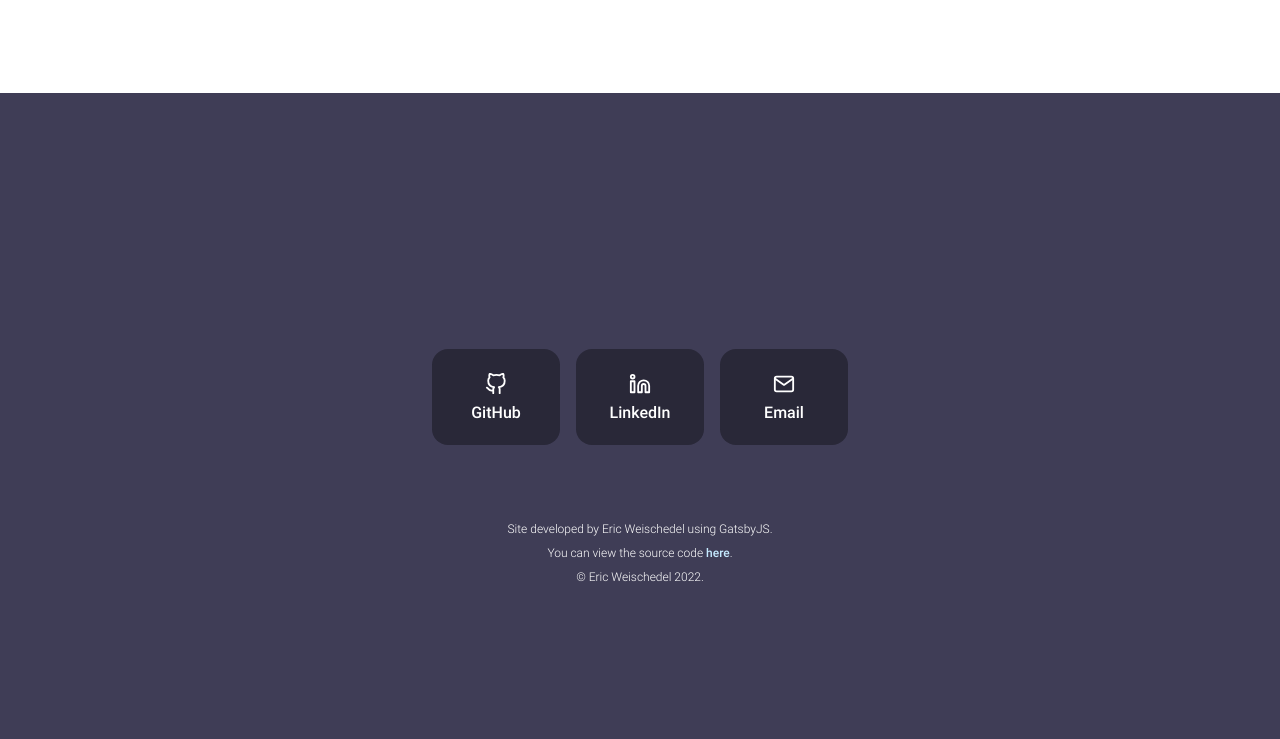
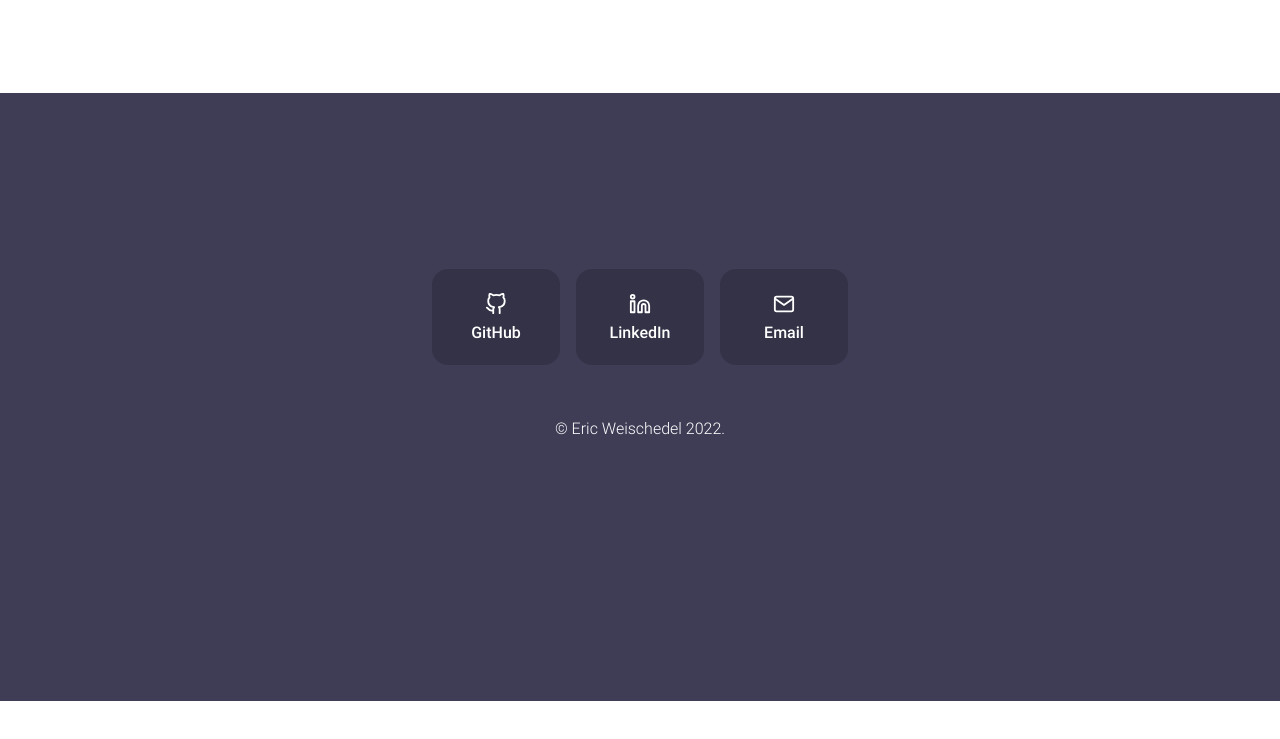
Before and after one commit to eric-weischedel/ericweischedel.com, a Gatsby site: page / in a window 1280 px wide. Shown: the part 711-1450 px from the top of the page. After the commit the page ends 1412 px from the top, so only its background shows below. Built offline with nearby package versions, Linux system fonts and the light colour scheme; Gatsby itself is replaced by a stand-in of ours.

Commit message:
Fix footer

```diff
--- a/src/components/footer.js
+++ b/src/components/footer.js
@@ -9,10 +9,6 @@ const Footer = () => (
       <li><a href="mailto:yshuttle@gmail.com"><Mail color="#fff" size={22} strokeWidth={2} /><span>Email</span></a></li>
     </ul>
     <p className="paragraph">
-      Site developed by Eric Weischedel using GatsbyJS.
-      <br />
-      You can view the source code <a href="https://github.com/eric-weischedel/ericweischedel.com" target="_blank" rel="noreferrer">here</a>.
-      <br />
       © Eric Weischedel {(new Date()).getFullYear()}.
     </p>
   </footer>
--- a/src/styles/layout/footer.scss
+++ b/src/styles/layout/footer.scss
@@ -4,7 +4,7 @@ footer {
   justify-content: center;
   align-items: center;
   margin-top: 6em;
-  padding-top: 15em;
+  padding-top: 10em;
   padding-bottom: 15em;
   background-color: #3F3D56;
 
@@ -38,7 +38,7 @@ footer {
       height: 6em;
       margin: 1em 0.5em 0em 0.5em;
       border-radius: 1em;
-      background-color: #292838;
+      background-color: #333246;
     }
 
     a:hover {
@@ -47,11 +47,10 @@ footer {
   }
 
   .paragraph {
-    margin-top: 6em;
+    margin-top: 3em;
     text-align: center;
     color: white;
     font-family: 'Roboto-Light';
-    font-size: 0.75em;
 
     a {
       display: inline;
--- a/src/styles/pages/index.scss
+++ b/src/styles/pages/index.scss
@@ -19,7 +19,7 @@
   .cta {
     margin-top: 1em;
     border: none;
-    background-color: #2575fc;
+    background-color: $primary-color;
     padding: 2em 4em 2em 4em;
     border-radius: 1em;
     white-space: nowrap;
```
